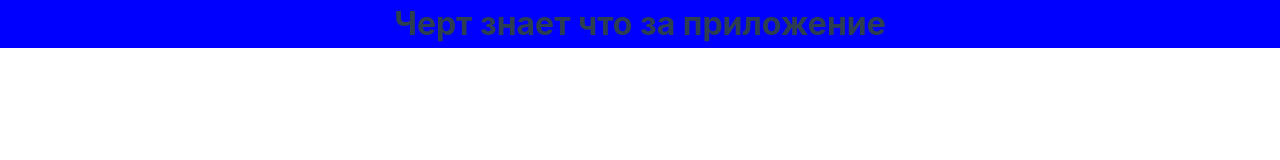
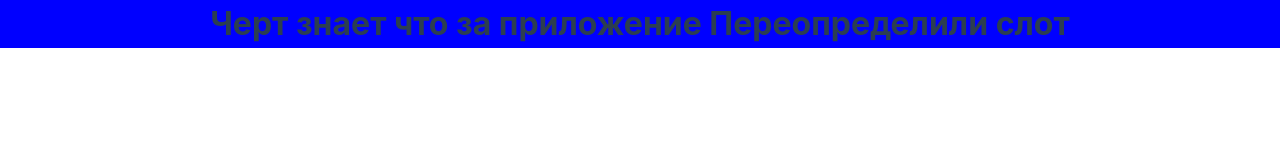
Before and after one commit to Popshow2011/learnVue, a Vue app: page / in a window 1280 px wide. Shown: the top 160 px of the page. Built offline with nearby package versions, Linux system fonts and the light colour scheme; no server answers.

Commit message:
feat(HeaderComponent) изучены Slot добавлен текст по умолчанию и в слоте

```diff
--- a/src/components/Header/HeaderComponent.vue
+++ b/src/components/Header/HeaderComponent.vue
@@ -8,6 +8,7 @@ const props = defineProps({
 <template>
   <div class="header" :style="props.propStyle" @click="(event) => emit('eventComponent', event)">
     {{ props.msg }}
+    <slot>Данные в слоте</slot>
   </div>
 </template>
 <style lang="css" scoped>
--- a/src/layouts/MainLayout/MainLayout.vue
+++ b/src/layouts/MainLayout/MainLayout.vue
@@ -4,7 +4,8 @@
       msg="Черт знает что за приложение"
       :prop-style="'background-color: blue;'"
       @eventComponent="(event) => console.log(event)"
-    />
+      >Переопределили слот</Header
+    >
     <DeclarativeRendering />
     <TodosTable />
   </div>
```
